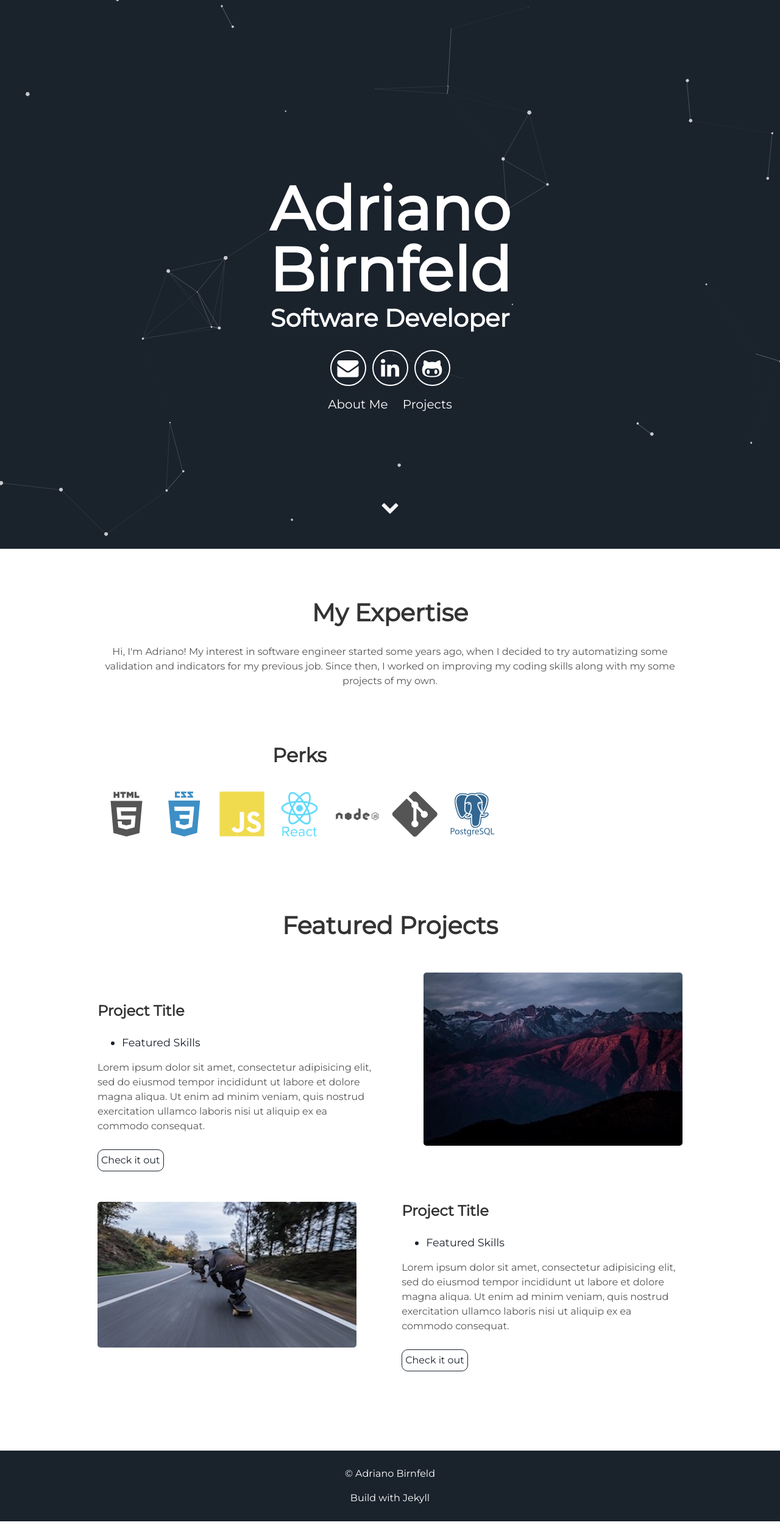
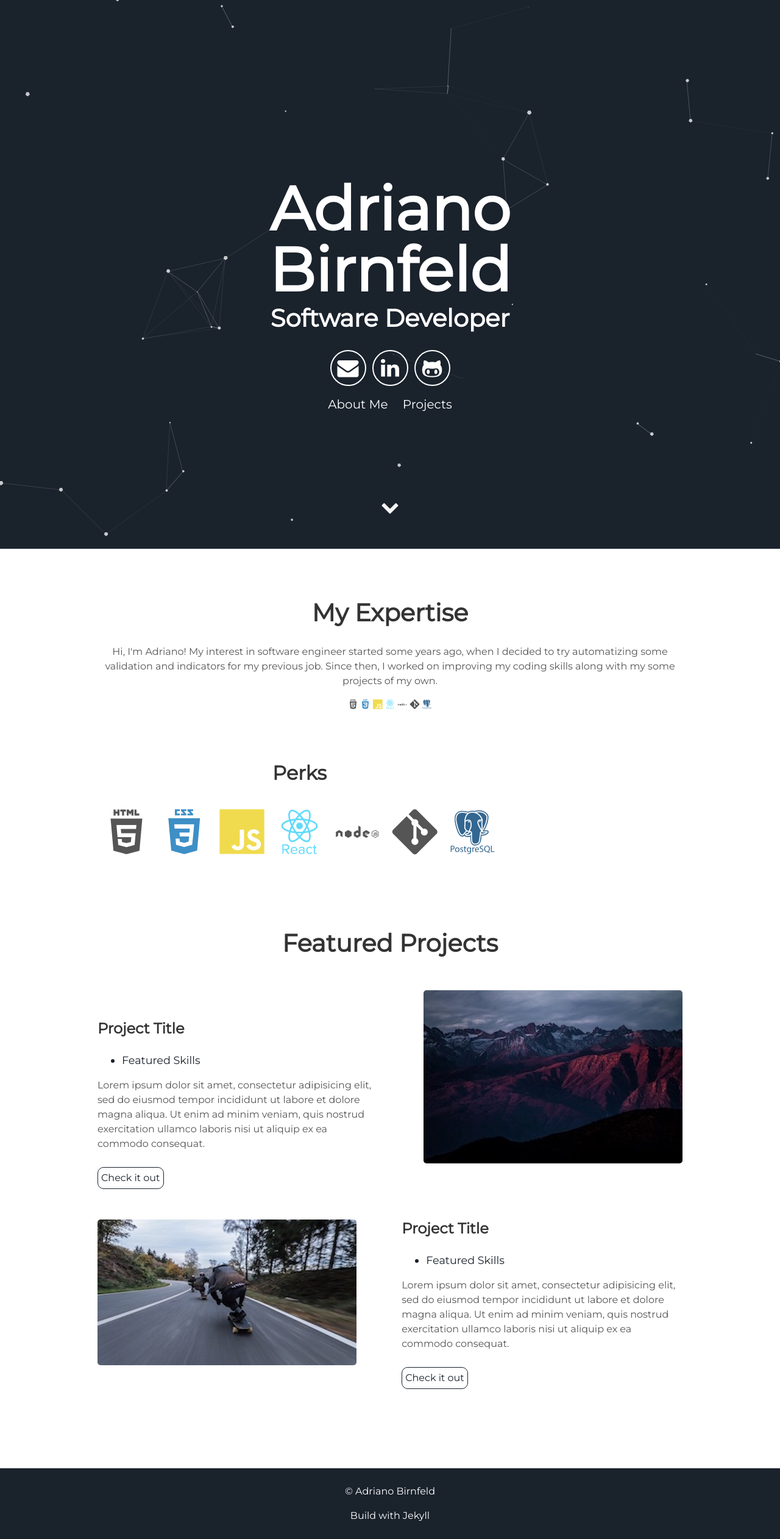
Before and after one commit to adrianojbj/adrianojbj.github.io, a Jekyll site: the page built from index.html, in a window 1280 px wide. Shown: the whole page at 61% size. Built offline with Jekyll 4.4.1, drawn with Linux system fonts in a browser that asks for light colours; before the commit the page ends 2495 px from its top, so only the background shows below that.

Commit message:
Update about.html

```diff
--- a/_includes/about.html
+++ b/_includes/about.html
@@ -1,6 +1,13 @@
  <div class="user-details">
   <h1> My Expertise </h1>
   <p> {{site.user_description}} </p>
+       <i class="devicon-html5-plain-wordmark"></i>
+       <i class="devicon-css3-plain-wordmark colored"></i>
+       <i class="devicon-javascript-plain colored"></i>
+       <i class="devicon-react-original-wordmark colored"></i>
+       <i class="devicon-nodejs-plain-wordmark"></i>
+       <i class="devicon-git-plain"></i>
+       <i class="devicon-postgresql-plain-wordmark colored"></i>
 </div>
   <div class="user">
      <div class="tech">
```
